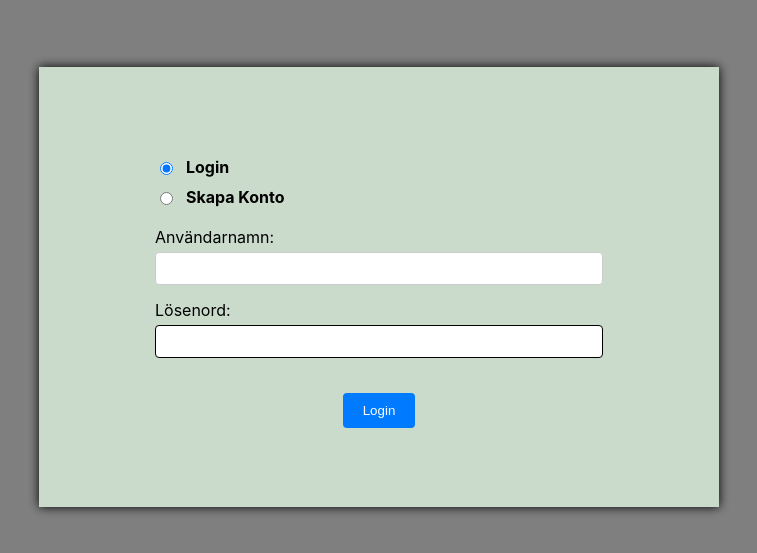
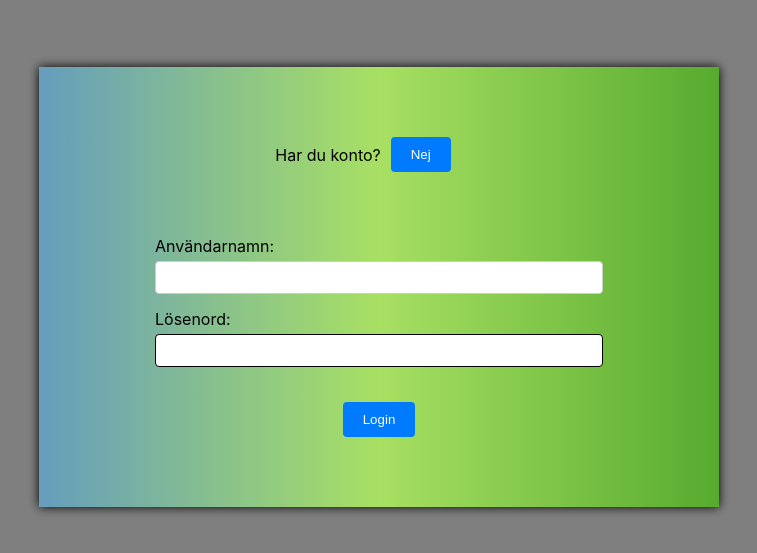
Before and after one commit to kaolle/palmabokning, a React (Create React App) app: page / in a window 1280 px wide. Shown: the part 113-666 px from the top of the page, without its empty margins (261-1018 px from the left). Built offline with nearby package versions, Linux system fonts and the light colour scheme.

Commit message:
replaced radio button o login dialog with a toggle button instead

```diff
--- a/src/ModalDialogCommon.css
+++ b/src/authentication/LoginDialog.css
@@ -19,7 +19,6 @@
 
 .modal-content {
     display: flex;
-    background-color: rgba(205, 222, 207, 0.98);
     padding: 20px;
     box-shadow: 0px 0px 10px 0px #000; /* Box shadow for depth effect */
     width: 50%;
@@ -32,6 +31,25 @@
     align-items: center;
     overflow: hidden; /* Prevent horizontal scroll */
 }
+
+
+.login-modal {
+    background: linear-gradient(to right, #659DBD, #a8e063, #56ab2f); /* Blue to lighter green to green */
+}
+
+.create-account-modal {
+    background: linear-gradient(to right, #56ab2f, #a8e063, #659DBD); /* Green to lighter green to blue */
+}
+
+.account-question-container {
+    display: flex;
+    align-items: center;
+    justify-content: center;
+    gap: 10px; /* Adjust the space between the items */
+    margin-bottom: 5vw;
+    width: 100%; /* Ensure the container takes full width */
+}
+
 
 /* Media query for responsiveness */
 @media screen and (max-width: 600px) {
@@ -139,27 +157,30 @@ input {
     color: #666; /* Content color */
 }
 
-.radio-container {
+.radio-button-group {
     display: flex;
-    flex-direction: column; /* Stack radio buttons vertically */
-    align-items: flex-start; /* Align items to the start of the container */
-    padding: 10px;
-    width: 70%; /* Adjust width as needed */
+    flex-direction: column;
+    margin-right: 50%;
 }
 
-.radio-label {
-    display: flex;
-    /*align-items: center;*/
-    gap: 10px; /* This creates space between the radio button and label text */
-    margin-bottom: 10px;
+.radio-container {
+    display: block;
 }
 
-.radio-label input {
-    transform: scale(1.0); /* Adjust the scale factor as needed for the radio button size */
+.radio-container input[type="radio"] {
+    display: block;
+    margin-bottom: 5px; /* Adjust as needed */
 }
 
-.radio-label span {
-    font-weight: bold;
-    font-size: 1.0em; /* Adjust the font size as needed for the label text */
-    white-space: nowrap; /* Prevent text from wrapping */
+.radio-container span {
+    vertical-align: middle; /* Align the text vertically with the radio button */
 }
+
+.vertical-radio-container {
+    display: block;
+}
+
+.vertical-radio-container input[type="radio"] {
+    display: block;
+    margin-bottom: 5px; /* Adjust as needed */
+}
--- a/src/authentication/LoginDialog.tsx
+++ b/src/authentication/LoginDialog.tsx
@@ -1,5 +1,5 @@
 import React, {useState} from 'react';
-import './../ModalDialogCommon.css';
+import './LoginDialog.css';
 import {useAuth} from "./AuthContext";
 import WalkingPerson from "../WalkingPerson";
 
@@ -45,8 +45,8 @@ const LoginDialog = () => {
             setPasswordValid(true);
         }, 300);
     }
-    const handleRadioChange = (value: Operations) => {
-        setSelectedOperation(value);
+    const handleCreateAccount = () => {
+        setSelectedOperation(selectedOperation===Operations.LoginOp?Operations.CreateOp:Operations.LoginOp);
         console.log("radio button changed");
     }
 
@@ -92,26 +92,11 @@ const LoginDialog = () => {
     return (
         <div>
             <div className="modal-overlay">
-                <div className="modal-content">
-                    <div className="radio-container">
-                        <label className="radio-label">
-                            <input
-                                type="radio"
-                                value={Operations.LoginOp}
-                                checked={selectedOperation === Operations.LoginOp}
-                                onChange={() => handleRadioChange(Operations.LoginOp)}
-                            />
-                            <span>Login</span>
-                        </label>
-                        <label className="radio-label">
-                            <input
-                                type="radio"
-                                value={Operations.CreateOp}
-                                checked={selectedOperation === Operations.CreateOp}
-                                onChange={() => handleRadioChange(Operations.CreateOp)}
-                            />
-                            <span>Skapa Konto</span>
-                        </label>
+                <div className={`modal-content ${selectedOperation=== Operations.LoginOp ? 'login-modal' : 'create-account-modal'}`}>
+                    <div className="account-question-container">
+                        <span>Har du konto?</span>
+                        <button className="modal-button __default"
+                                onClick={handleCreateAccount}>{selectedOperation===Operations.LoginOp?'Nej':'Ja'}</button>
                     </div>
                     {error && (
                         <div className={`error-panel ${error ? '' : 'hidden'}`}>
```
Also changed, not shown: src/ModalBookDialog.tsx (deleted, +0 -48 lines).
